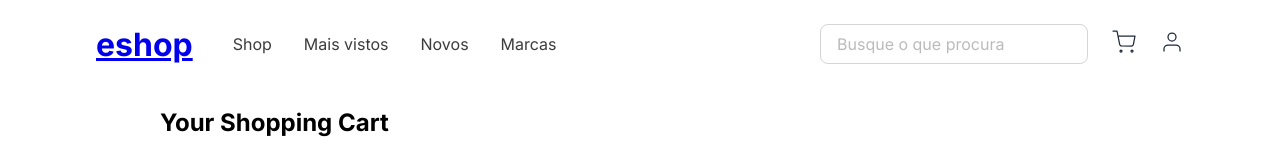
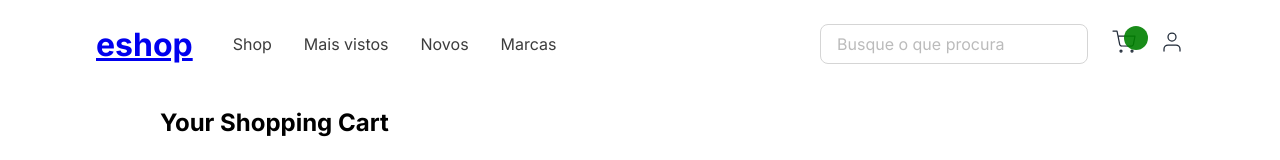
Before and after one commit to deyvisonborges-portfolio/eshop-front-authorizer, a Next.js app: page /cart in a window 1280 px wide. Shown: the top 160 px of the page. Built offline with nearby package versions, Linux system fonts and the light colour scheme.

Commit message:
feat/app - add toast on click in add to cart

```diff
--- a/src/@lib-icons/src/icons/cart-icon-black-24.tsx
+++ b/src/@lib-icons/src/icons/cart-icon-black-24.tsx
@@ -1,5 +1,16 @@
-export function CartIconBlack24() {
+import styles from "./cart.module.css";
+
+export function CartIconBlack24({ value }: { value?: number }) {
+  const getValue = () => {
+    if (value) {
+      if (value > 99) return "99+";
+      return value;
+    }
+  };
+
   return (
+    <i className={styles.container}>
+      <span className={styles.value}>{getValue()}</span>
       <svg
         width="24"
         height="24"
@@ -29,5 +40,6 @@ export function CartIconBlack24() {
           strokeLinejoin="round"
         />
       </svg>
+    </i>
   );
 }
--- /dev/null
+++ b/src/@lib-icons/src/icons/cart.module.css
@@ -0,0 +1,22 @@
+.container {
+  position: relative;
+  width: fit-content;
+  height: fit-content;
+}
+
+.value {
+  display: flex;
+  align-items: center;
+  justify-content: center;
+  opacity: 0.9;
+  background-color: var(--color-neutral-grey-10);
+  color: var(--color-gray-1);
+  padding: 12px;
+  border-radius: 50%;
+  position: absolute;
+  font-size: var(--font-size-10);
+  top: -12px;
+  left: 12px;
+  width: 24px;
+  height: 24px;
+}
--- a/src/modules/store/features/cart/pages/cart.module.css
+++ b/src/modules/store/features/cart/pages/cart.module.css
@@ -23,7 +23,8 @@
 
 .productCell {
   display: flex;
-  align-items: center;
+  flex-direction: column;
+  align-items: flex-start;
 }
 
 .productImage {
--- a/src/modules/store/features/cart/pages/cart.page.tsx
+++ b/src/modules/store/features/cart/pages/cart.page.tsx
@@ -37,6 +37,8 @@ export function CartPage() {
                   className={styles.productImage}
                 /> */}
                 <span>{item.name}</span>
+                <span>Tamanho: {item.size}</span>
+                <span>Cor: {item.color}</span>
               </td>
               <td>${item.price.toFixed(2)}</td>
               <td>
--- a/src/modules/store/features/cart/store/cart.store.ts
+++ b/src/modules/store/features/cart/store/cart.store.ts
@@ -4,7 +4,7 @@ import { ProductAPIModel } from "../../products/api/product.api-model";
 export type CartState = Pick<
   ProductAPIModel,
   "id" | "name" | "price" | "originalPrice" | "stock" | "quantity"
->;
+> & { size: string; color: string };
 
 const initialState: { items: CartState[] } = {
   items: [],
--- a/src/modules/store/layouts/store-layout/components/header/index.tsx
+++ b/src/modules/store/layouts/store-layout/components/header/index.tsx
@@ -1,10 +1,15 @@
+"use client";
+
 import { Heading, Input } from "@/@lib-ui";
 import styles from "./header.module.css";
 import { CartIconBlack24, UserIconBlack24 } from "@/@lib-icons/src";
 import Link from "next/link";
 import { Navigation } from "./navigation";
+import { useCart } from "@/modules/store/features/cart/use-cart";
 
 export function Header() {
+  const { cartItems } = useCart();
+
   return (
     <header className={styles.header}>
       <div className={styles["header-left"]}>
@@ -19,7 +24,7 @@ export function Header() {
       <div className={styles["header-right"]}>
         <Input name="search" placeholder="Busque o que procura" />
         <Link href="/cart" prefetch={false}>
-          <CartIconBlack24 />
+          <CartIconBlack24 value={cartItems.length} />
         </Link>
         <Link href="/auth/login">
           <UserIconBlack24 />
```
Also changed, not shown: src/modules/store/features/products/pages/details/details.page.tsx (+10 -2 lines). Lines whose indentation alone changed are shown as unchanged.
